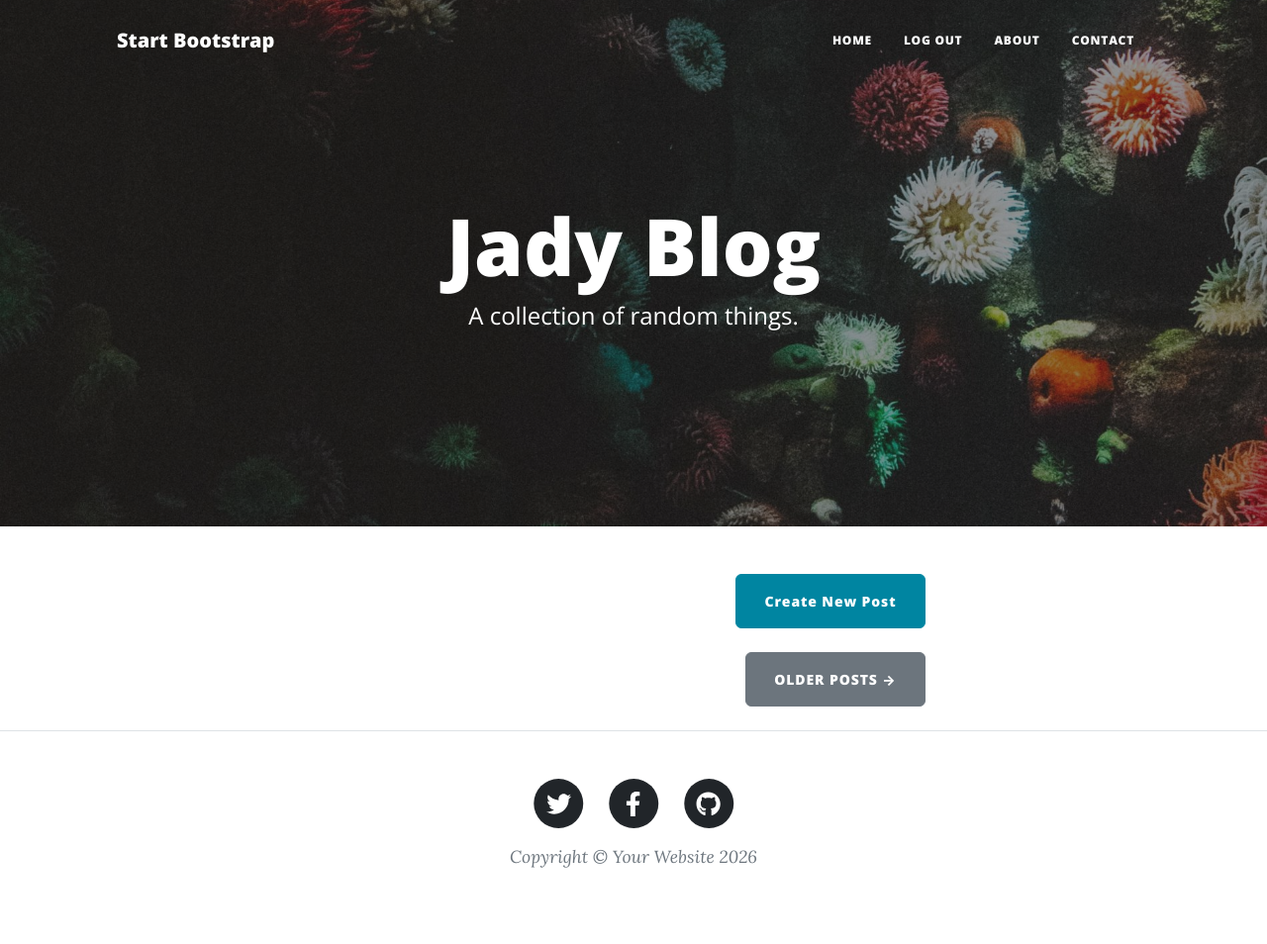
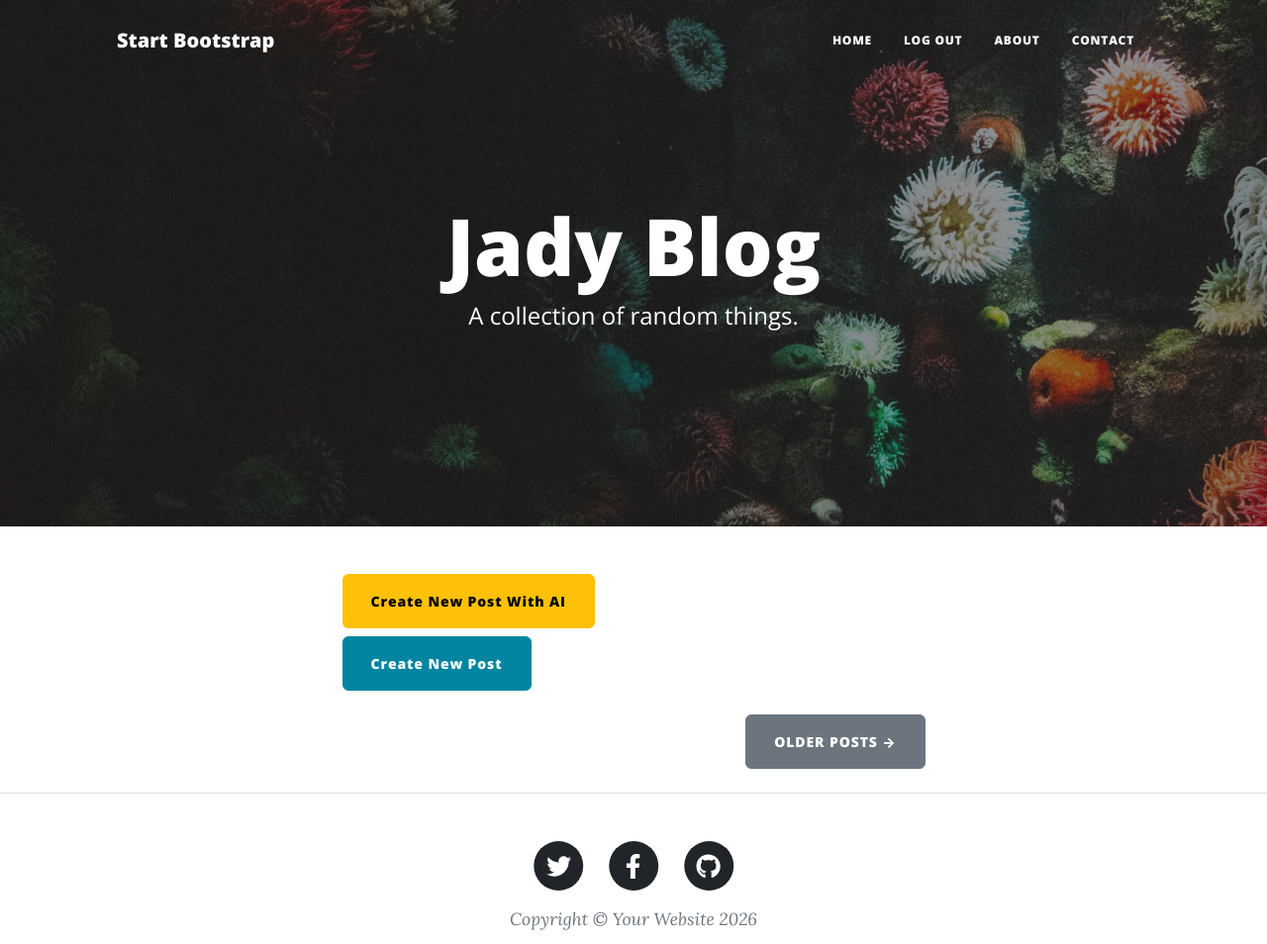
Before and after one commit to JawadTariq26/blog_platform, a Flask app: page / in a window 1280 px wide. Shown: the top 954 px of the page at 99% size. Before the commit the page ends 877 px from the top, so only its background shows below. Run offline with Flask 3, Linux system fonts and the light colour scheme; the visitor is signed in with stand-in values (Sample User, id 1); data that the repository does not hold is empty; some libraries are stand-ins or nearby versions.

Commit message:
Added AI feature, create auto blog content

```diff
--- a/main.py
+++ b/main.py
@@ -1,5 +1,5 @@
 from datetime import date
-from flask import Flask, abort, jsonify, render_template, redirect, url_for, flash,request
+from flask import Flask, abort, jsonify, render_template, redirect, url_for, flash,request,session
 from flask_bootstrap import Bootstrap5
 from flask_ckeditor import CKEditor
 from flask_gravatar import Gravatar
@@ -9,14 +9,23 @@ from sqlalchemy.orm import relationship, DeclarativeBase, Mapped, mapped_column
 from sqlalchemy import Integer, String, Text
 from functools import wraps
 from werkzeug.security import generate_password_hash, check_password_hash
-from forms import CreatePostForm,RegisterForm,LoginForm,CommentForm
+from forms import CreatePostForm,RegisterForm,LoginForm,CommentForm,InputForm
 import os
+from dotenv import load_dotenv
+from openai import OpenAI
+from prompt import prompt
+from schema import BlogContent
 
-
+load_dotenv()
 
 app = Flask(__name__)
 app.config['SECRET_KEY'] = os.environ.get('SECRET_KEY')
 ckeditor = CKEditor(app)
+
+client = OpenAI(
+  base_url="https://openrouter.ai/api/v1",
+  api_key=os.environ.get("OPENAI_KEY"),
+)
 
 
 Bootstrap5(app)
@@ -206,6 +215,53 @@ def add_new_post():
     return render_template("make-post.html", form=form)
 
 
+@app.route("/new-post_ai", methods=["GET", "POST"])
+@admin_only
+def add_new_post_ai():
+    input_form = InputForm()
+    if "generate" not in session:
+        if input_form.validate_on_submit():
+            question = str(input_form.content.data)
+
+            completion = client.beta.chat.completions.parse(
+                model="meta-llama/llama-3.3-70b-instruct",
+                messages=[
+                    {"role": "system", "content": prompt},
+                    {"role": "user", "content": question},
+                ],
+                response_format=BlogContent
+            )
+
+            blog = completion.choices[0].message.parsed
+            blog_dict = blog.model_dump()
+
+            session["generate"] = blog_dict
+
+            return redirect(url_for("add_new_post_ai"))
+
+        return render_template("userinput.html", form=input_form)
+
+    post_form = CreatePostForm(data=session["generate"])
+
+    if post_form.validate_on_submit():
+        new_post = BlogPost(
+            title=post_form.title.data,
+            subtitle=post_form.subtitle.data,
+            body=post_form.body.data,
+            img_url=post_form.img_url.data,
+            author=current_user,
+            date=date.today().strftime("%B %d, %Y")
+        )
+        db.session.add(new_post)
+        db.session.commit()
+
+        session.pop("generate", None)
+
+        return redirect(url_for("get_all_posts"))
+
+    return render_template("make-post.html", form=post_form)
+
+
 
 @app.route("/edit-post/<int:post_id>", methods=["GET", "POST"])
 @admin_only
--- /dev/null
+++ b/prompt.py
@@ -0,0 +1,9 @@
+prompt =  """Act as a blog writer. Your task is to generate a comprehensive blog post based on a topic provided by the user. The blog post must return data matching this structure:
+- title (str)
+- subtitle (str)
+- body (str)
+
+
+*** STRICT RULES FOR THE IMAGE URL ***
+1. Do NOT make up, guess, or hallucinate a Wikipedia or Unsplash URL.
+2. You MUST use a reliable placeholder image URL from """
--- /dev/null
+++ b/schema.py
@@ -0,0 +1,6 @@
+from pydantic import BaseModel
+
+class BlogContent(BaseModel):
+    title : str
+    subtitle : str
+    body : str
--- a/templates/index.html
+++ b/templates/index.html
@@ -44,13 +44,11 @@
       <!-- New Post -->
       <!-- TODO: Only show Create Post button if user id is 1 (admin user) -->
        {% if current_user.id == 1:%}
-      <div class="d-flex justify-content-end mb-4">
-        <a
-          class="btn btn-primary float-right"
-          href="{{url_for('add_new_post')}}"
-          >Create New Post</a
-        >
-      </div>
+<div class="text-right justify-content-end mb-4">
+  <a class="btn btn-warning mb-2" href="{{url_for('add_new_post_ai')}}">Create New Post With AI</a>
+  <br>
+  <a class="btn btn-primary" href="{{url_for('add_new_post')}}">Create New Post</a>
+</div>
       {% endif %}
       <!-- Pager-->
       <div class="d-flex justify-content-end mb-4">
```
Also changed, not shown: forms.py (+6 -1 lines), templates/userinput.html (added, +47 -0 lines).
